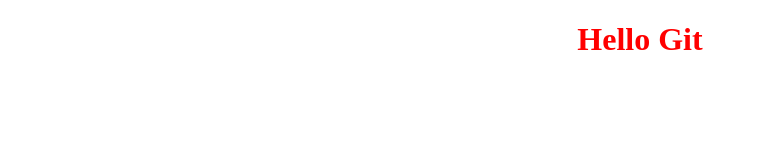
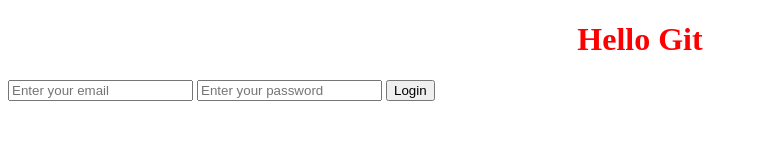
Before and after one commit to kellyglass10/my-amazing-project, a plain HTML site: page index.html in a window 1280 px wide. Shown: the whole page, without its empty margins (0-758 px from the left). Drawn offline with Linux system fonts and the light colour scheme.

Commit message:
added-html-login-form

```diff
--- a/index.html
+++ b/index.html
@@ -9,6 +9,11 @@
 
   <body>
     <h1>Hello Git</h1>
+    <form>
+      <input type="email" placeholder="Enter your email" />
+      <input type="pasword" placeholder="Enter your password" />
+      <input type="submit" value="Login" />
+    </form>
     <script src="script.js"></script>
   </body>
 </html>
```
